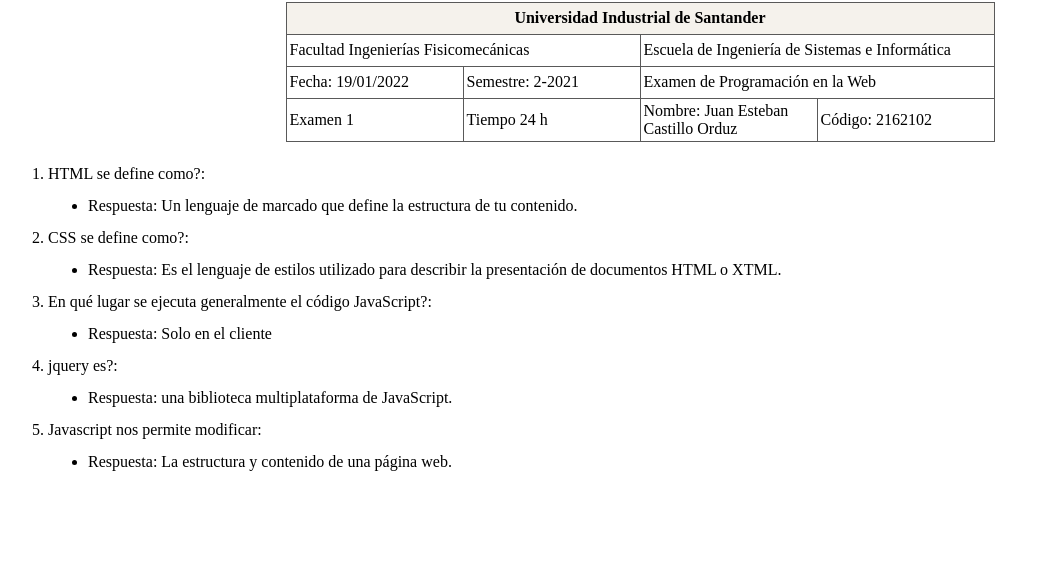
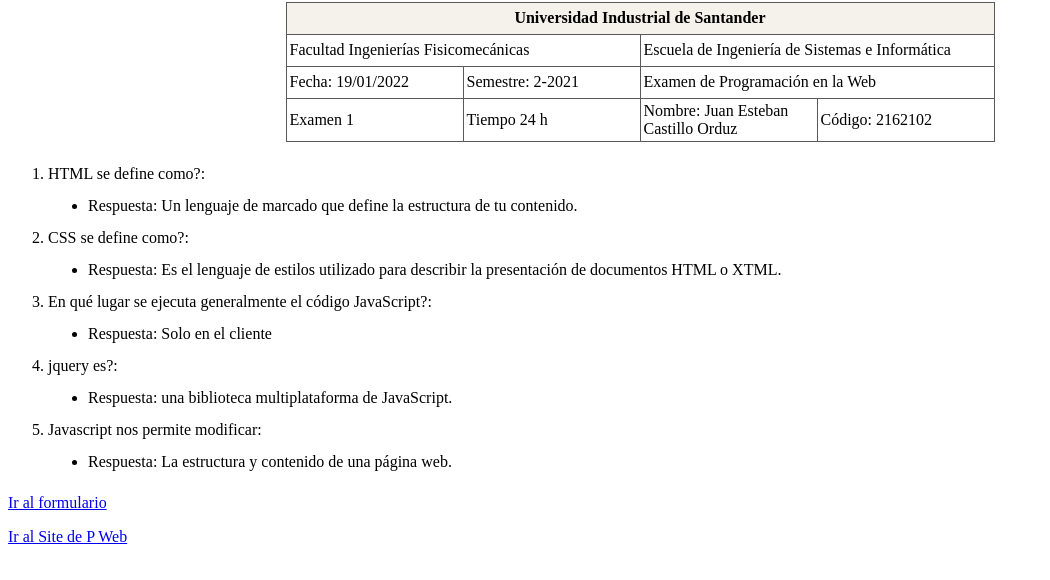
Before and after one commit to JuanesSaigo/2162102-Parcial1, a plain HTML site: page parteteorica.html in a window 1280 px wide. Shown: the part 78-658 px from the top of the page, without its empty margins (0-1050 px from the left). Drawn offline with Linux system fonts and the light colour scheme.

Commit message:
Listo 2/?

```diff
--- a/parteteorica.html
+++ b/parteteorica.html
@@ -73,5 +73,11 @@
             </li>
         </ol>
     </div>
+
+    <div id="enlaces">
+        <a href="http://">Ir al formulario</a>
+        <p></p>
+        <a href="https://sites.google.com/view/dweb1-uis/home">Ir al Site de P Web</a>
+    </div>
 </body>
 </html>
```
